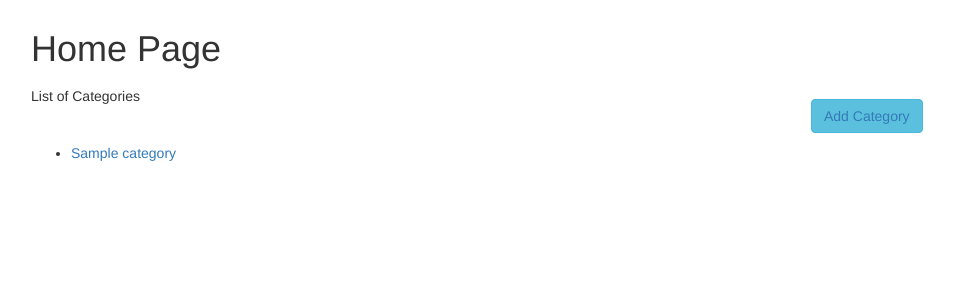
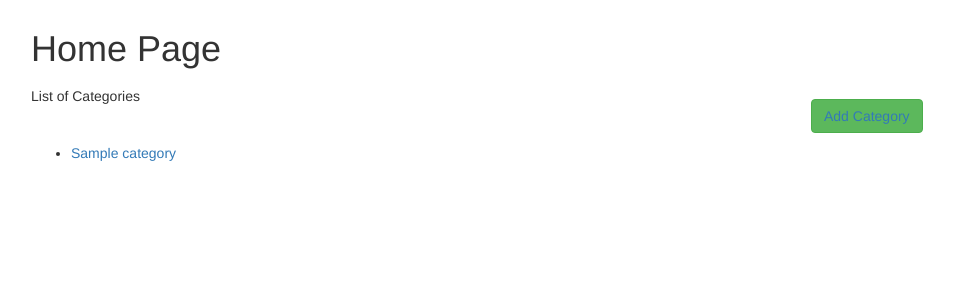
Before and after one commit to Evohmike/One-Minute-Pitch, a Flask app: template app/templates/index.html in a window 1280 px wide. Shown: the part 51-351 px from the top of the page, without its empty margins (39-993 px from the left). Run offline with Flask 2, Linux system fonts and the light colour scheme; the template is opened without the code that fills it: most values are stand-ins (such as "Sample title", 1, 10 or a date in 2020); parts of the project's set-up code (start-up, migrations or seed data) failed here and were passed over; some libraries are stand-ins or nearby versions.

Commit message:
updated app/templates/index.html

```diff
--- a/app/templates/index.html
+++ b/app/templates/index.html
@@ -1,6 +1,4 @@
-{% extends 'base.html' %}
-
-{% block content %}
+{% extends 'base.html' %} {% block content %}
 
 
 <title> {{ title }} </title>
@@ -33,7 +31,7 @@
 
         <div class="col-md-4 col-lg-4">
             <h2 class="category-create">
-                    <button class="btn btn-info"><a href="/category/new">
+                <button class="btn btn-success"><a href="/category/new">
                         Add Category
                     </a></button>
 
```
Lines whose indentation alone changed are shown as unchanged.
